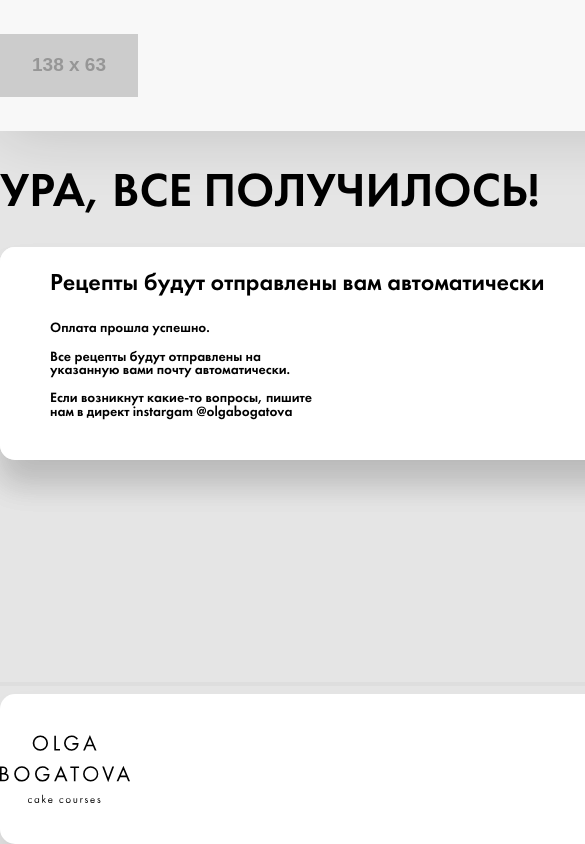
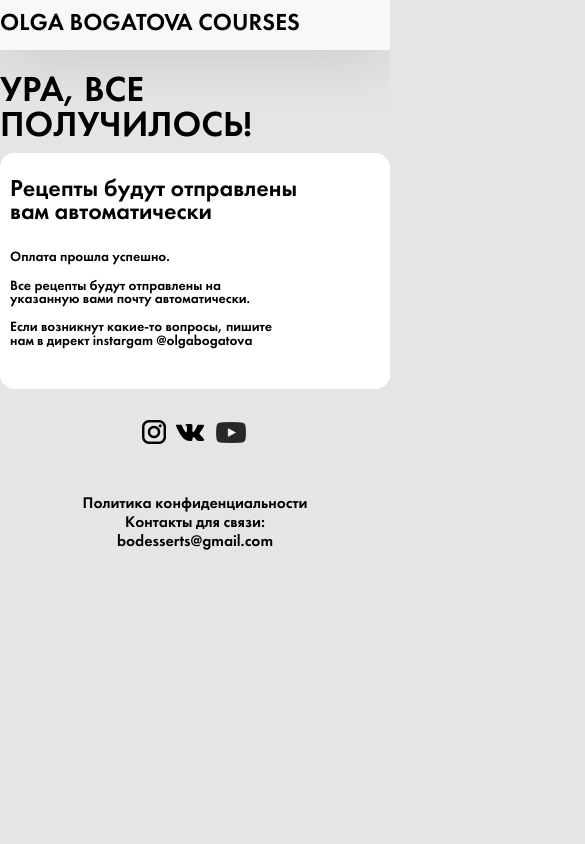
Before and after one commit to childhoodisend/OBproj, a plain HTML site: page succeed.html in a window 390 px wide. Shown: the top 844 px of the page, 585 px wide, since content can reach past the window. Drawn offline with Linux system fonts and the light colour scheme; placeholder pictures from the web are drawn by us.

Commit message:
succeed_media added

```diff
--- a/css/succeed.css
+++ b/css/succeed.css
@@ -19,6 +19,7 @@ body{
 a {
   text-decoration: none;
 }
+/*HEADER*/
 header{
   min-width: 1460px;
   height: 131px;
@@ -40,6 +41,10 @@ header{
   width: 138px;
   height: 63px;
 }
+.header_container span{
+  display: none;
+}
+/*TEXT*/
 .text{
   margin-top: 40px;
   margin-bottom: 30px;
@@ -59,6 +64,7 @@ header{
 	/* or 46px */
 	color: #000000;
 }
+/*MAIN*/
 .succeed_info{
   display: flex;
   flex-wrap: nowrap;
@@ -103,6 +109,7 @@ line-height: 96%;
 /* or 13px */
 color: #000000;
 }
+/*LINE*/
 .line_container{
   position: absolute;
   bottom: 160px;
@@ -118,15 +125,16 @@ margin-right: auto;
   width: 1460px;
   border: 2px solid #DEDEDE;
 }
+
+/*FOOTER*/
 footer{
   position: absolute;
   bottom: 0;
+
   min-width: 1460px;
   height: 150px;
   width: 100%;
-  background: #FFFFFF;
-  box-shadow: 0px 24px 32px rgba(0, 0, 0, 0.1);
-  border-radius: 15px;
+  background: #E5E5E5;
 }
 .container_footer{
   display: flex;
--- /dev/null
+++ b/css/succeed_media.css
@@ -0,0 +1,127 @@
+@media all and (max-width: 425px) {
+
+body{
+  display: flex;
+  flex-direction: column;
+  justify-content: flex-start;
+  min-width: 320px;
+}
+html{
+  width: auto;
+  height: auto;
+}
+/*HEADER*/
+.header{
+  min-width: unset;
+  height: 50px;
+}
+.header_container{
+  width: auto;
+  height: 50px;
+}
+.header_logo{
+  display: none;
+}
+.header_container span{
+
+  font-style: normal;
+  font-weight: normal;
+  font-size: 24px;
+  line-height: 96%;
+  color: #000000;
+  display: flex;
+}
+/*TEXT*/
+.text{
+
+  margin-top: 0;
+  margin-bottom: 0;
+  height: 103px;
+	width: 100%;
+	margin-left: 0;
+	margin-right: 0;
+}
+.text h6{
+  margin-top: 25px;
+  margin-bottom: auto;
+  text-align: left;
+  font-size: 36px;
+  font-style: normal;
+font-weight: 600;
+font-size: 36px;
+line-height: 96%;
+/* identical to box height, or 35px */
+
+
+color: #000000;
+
+}
+/*MAIN*/
+.succeed_info{
+  width: 100%;
+  height: auto;
+  box-shadow: none;
+}
+.succeed_info h1{
+  width: 300px;
+  margin-left: 10px;
+  margin-right: auto;
+  padding-left: 0;
+  padding-right: 0;
+}
+.under_text{
+  width: auto;
+  height: auto;
+  margin-left: 10px;
+  margin-right: auto;
+}
+.succeed_info h2{
+  font-style: normal;
+font-weight: normal;
+font-size: 14px;
+line-height: 96%;
+/* or 13px */
+
+
+color: #000000;
+  padding-left: 0;
+}
+
+
+/* LINE*/
+.line{
+  display: none;
+}
+.line_container{
+  display: none;
+}
+/*FOOTER*/
+.footer{
+  position: relative;
+  min-width: unset;
+  height: 200px;
+}
+.container_footer{
+  flex-direction: column;
+  justify-content: flex-start;
+  width: auto;
+  height: 200px;
+}
+.nav{
+  margin-top: 30px;
+  align-items: center;
+  justify-content: space-between;
+}
+.logo{
+  display: none;
+}
+.confidence_policy{
+  margin-top: 50px;
+  text-align: center;
+  display: flex;
+}
+.confidence_policy span{
+  width: 250px;
+  align-items: center;
+}
+}
--- a/succeed.html
+++ b/succeed.html
@@ -4,15 +4,20 @@
 	<meta charset="utf-8">
 	<title class="title">Olga Bogatova</title>
 	<link rel="stylesheet"  href="css/succeed.css">
+	<link rel="stylesheet"  href="css/succeed_media.css">
+	<meta name="viewport" content="width=device-width, initial-scale=1.0">
 </head>
 
 <body>
 <header class="header">
-	<div class="header_container"><div class="header_logo"><img src="https://via.placeholder.com/138x63" alt="logo"></div></div>
+	<div class="header_container">
+		<span>OLGA BOGATOVA COURSES</span>
+		<div class="header_logo"><img src="https://via.placeholder.com/138x63" alt="logo"></div>
+	</div>
 </header>
 
 <div class="text"><h6>Ура, все получилось!</h6></div>
-<section class="succeed_info">
+<div class="succeed_info">
 <div class="succeed_info">
   <h1>Рецепты будут отправлены вам автоматически</h1>
     <div class="under_text">
@@ -21,7 +26,7 @@
       <h2>Если возникнут какие-то вопросы, пишите нам в директ instargam @olgabogatova</h2>
     </div>
 </div>
-</section>
+</div>
 <div class="line_container"><div class="line"></div></div>
 <footer class="footer">
   <div class="container_footer">
```
